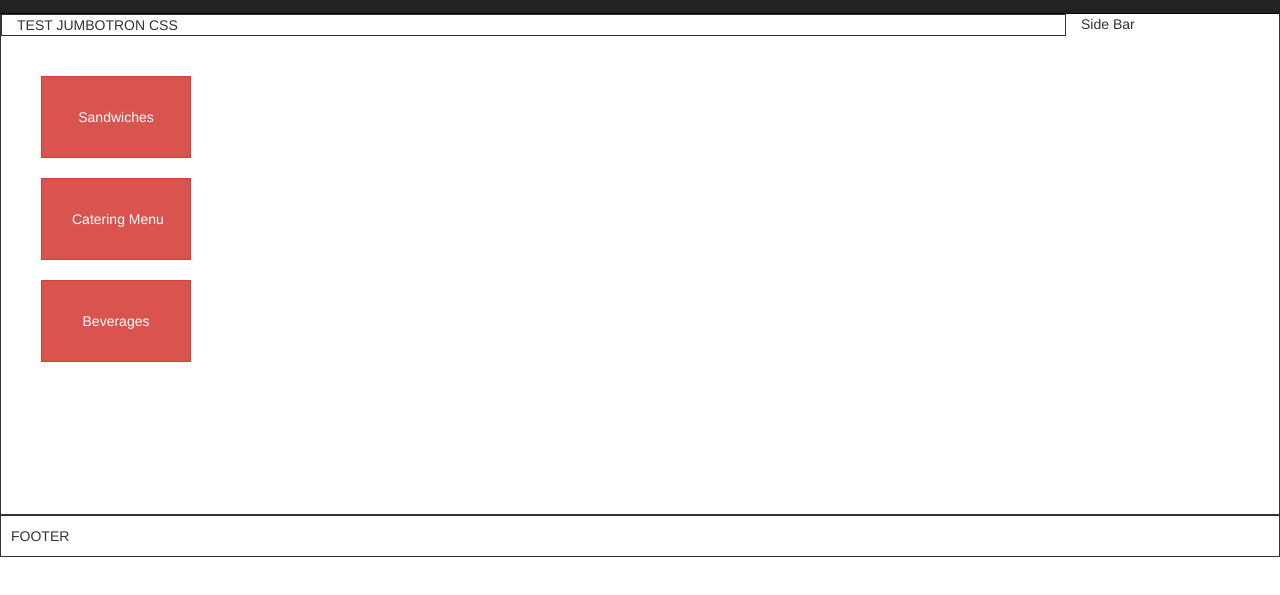
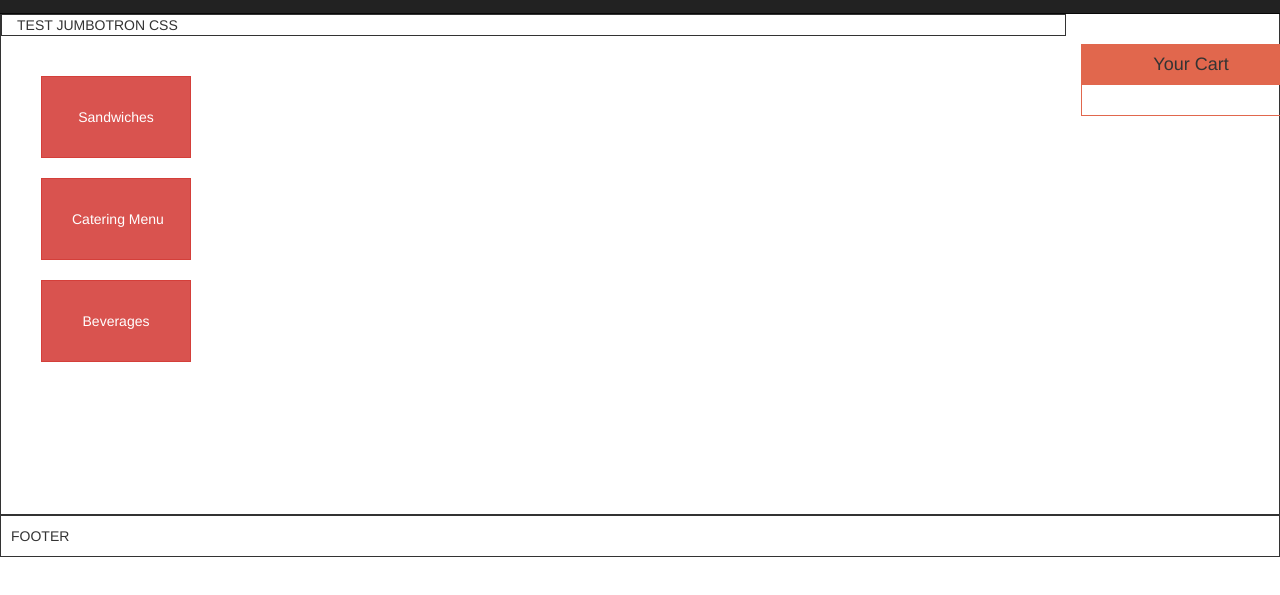
Before and after one commit to fishermanswharff/webapp, a website: page index.html in a window 1280 px wide. Shown: the part 37-632 px from the top of the page. Drawn offline with Linux system fonts and the light colour scheme.

Commit message:
added basic cart styling

```diff
--- a/css/app.css
+++ b/css/app.css
@@ -77,3 +77,20 @@
 .submenu {
   margin-top: 30px;
 }
+
+
+/* Cart */
+
+.shopping-cart {
+  border: 1px solid #E1674D;
+  width: 220px;
+  margin-top: 30px;
+}
+
+.shopping-cart h4{
+  text-align: center;
+  background-color: #E1674D;
+  padding: 10px;
+  margin-top: 0;
+  margin-bottom: 30px;
+}
--- a/index.html
+++ b/index.html
@@ -35,7 +35,11 @@
     <div class="body row wire">
       <div class="jumbo col-md-10 wire"> TEST JUMBOTRON CSS</div>
 
-      <div class=" sidebar-right pull-right col-md-2 side">Side Bar
+      <div class=" sidebar-right pull-right col-md-2 side">
+
+        <div class="shopping-cart">
+          <h4>Your Cart</h4>
+        </div>
 
       </div>
 
@@ -74,7 +78,7 @@
   <script src="bower_components/handlebars/handlebars.js"></script>
   <script src="js/app.js" type="text/javascript"></script>
 
-
+<!-- menu categories templates -->
   <script type="text/x-handlebars-template" id="sandwichesTemplate">
     {{#each sandwiches.products}}
       <div class="menu_item">
@@ -123,6 +127,11 @@
     {{/each}}
   </script>
 
+  <!-- delivery template-->
+
+
+
+  <!-- cart template-->
 
 
 </body>
--- a/js/app.js
+++ b/js/app.js
@@ -55,8 +55,8 @@ var Router = Backbone.Router.extend({
     });
   },
 
+});
 
-});
 
 
 
```
